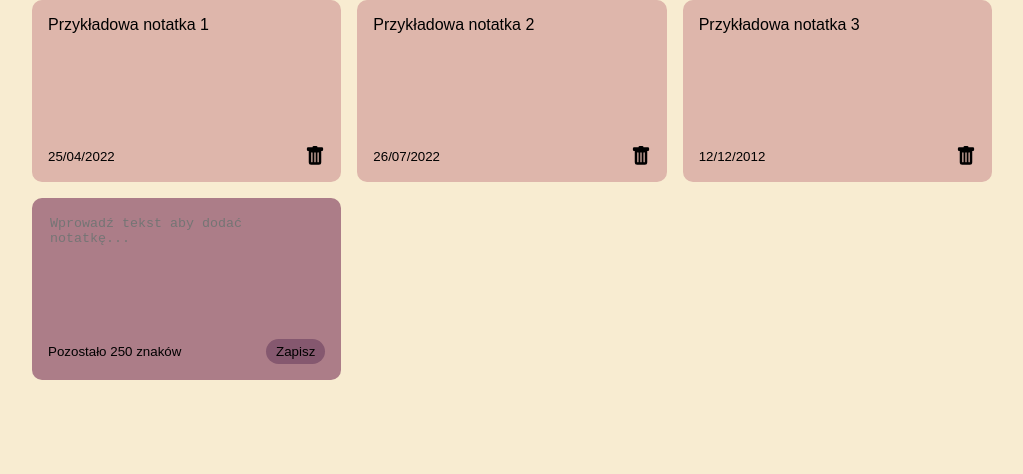
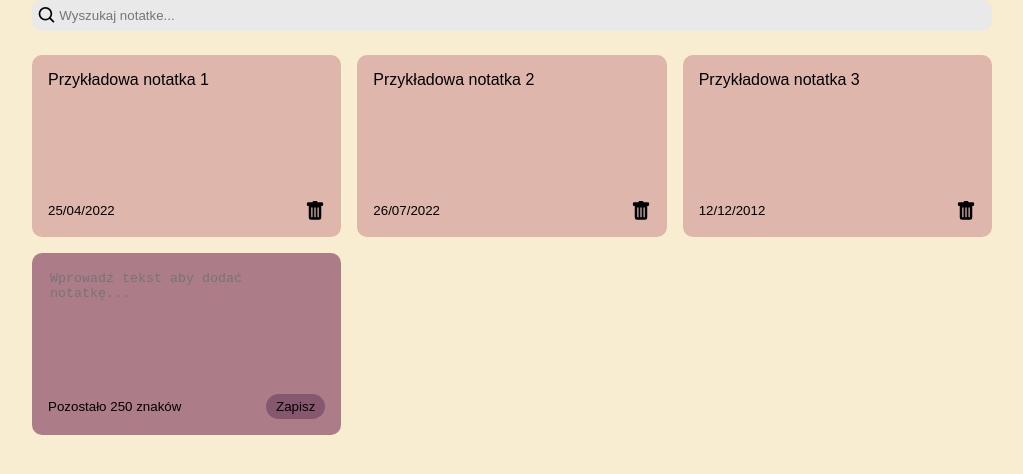
Before and after one commit to 1mlvn/react-notes, a React (Create React App) app: page / in a window 1280 px wide. Shown: the top 474 px of the page, without its empty margins (128-1151 px from the left). Built offline with nearby package versions, Linux system fonts and the light colour scheme.

Commit message:
Wyszukiwanie Notatek

```diff
--- a/src/App.js
+++ b/src/App.js
@@ -2,6 +2,7 @@
 import { nanoid } from 'nanoid';
 import { useState } from 'react';
 import NotesList from './components/NotesList';
+import Search from './components/Search';
 import './index.css';
 
 
@@ -40,13 +41,20 @@ const App = () => {
       setNotes(newNotes);
   }
 
-  return <div className='container'>
+  const [searchText, setSearchText] = useState('');
+
+  return (
+    <div className='container'>
+      <Search handleSearchNote={setSearchText} />
     <NotesList
-        notes={notes}
+        notes={notes.filter((note) =>
+           note.text.toLowerCase().includes(searchText)
+           )}
         handleAddNote={addNote}
         handleDeleteNote={deleteNote}
       />
-  </div>;
-}
+  </div>
+  );
+};
 
 export default App;
--- /dev/null
+++ b/src/components/Search.js
@@ -0,0 +1,17 @@
+import React from "react";
+import { BiSearch } from "react-icons/bi";
+
+const Search = ({ handleSearchNote }) => {
+    return <div className="search">
+        <BiSearch className="search-icons" size="1.3em" />
+        <input
+            onChange={(event) =>
+                 handleSearchNote(event.target.value)
+            }
+            type="text"
+            placeholder="Wyszukaj notatke..."
+         />
+    </div>;
+};
+
+export default Search;
--- a/src/index.css
+++ b/src/index.css
@@ -74,3 +74,22 @@ textarea:focus {
 .delete-icon {
   cursor: pointer;
 }
+
+.search {
+	display: flex;
+	align-items: center;
+	background-color: rgb(233, 233, 233);
+	border-radius: 10px;
+	padding: 5px;
+	margin-bottom: 1.5em;
+}
+
+.search input {
+	border: none;
+	background-color: rgb(233, 233, 233);
+	width: 100%;
+}
+
+.search input:focus {
+	outline: none;
+}
```
Also changed, not shown: src/components/Header.js (added).
